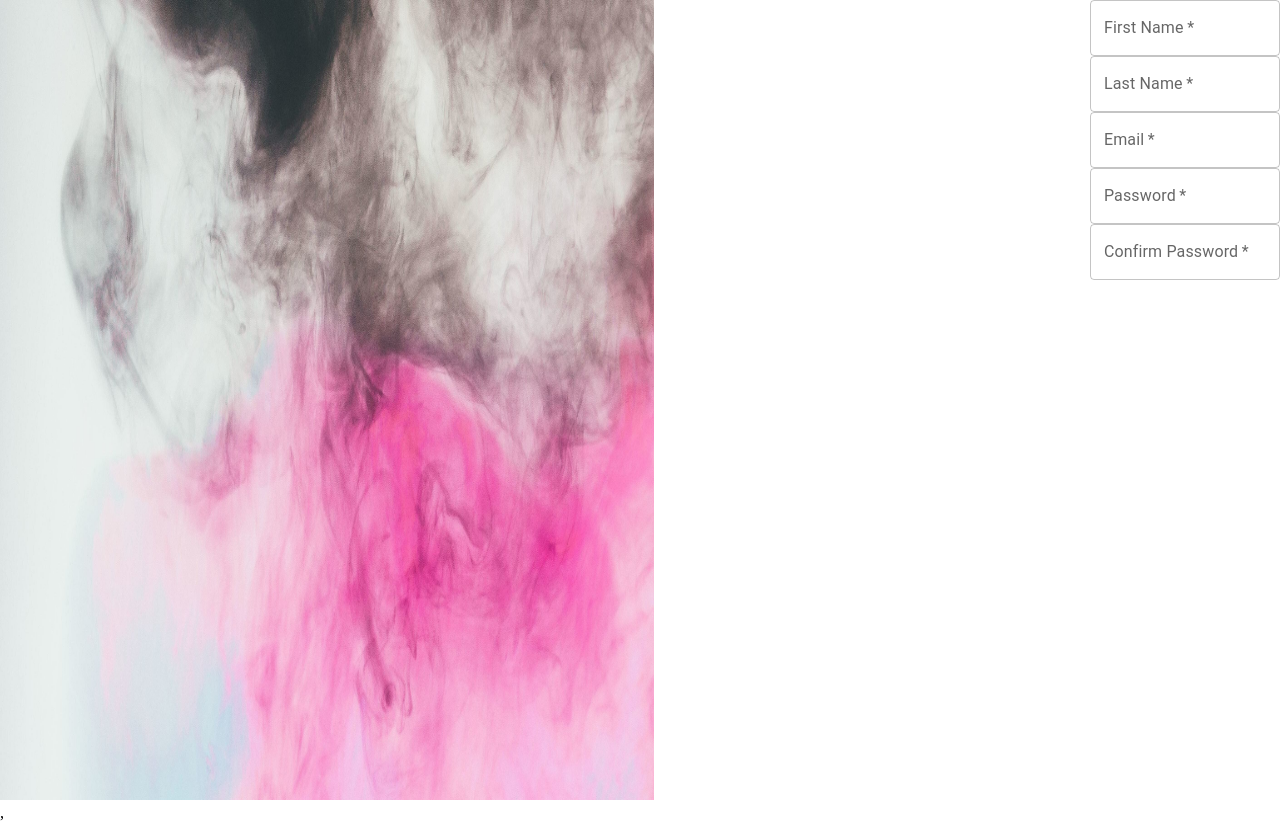
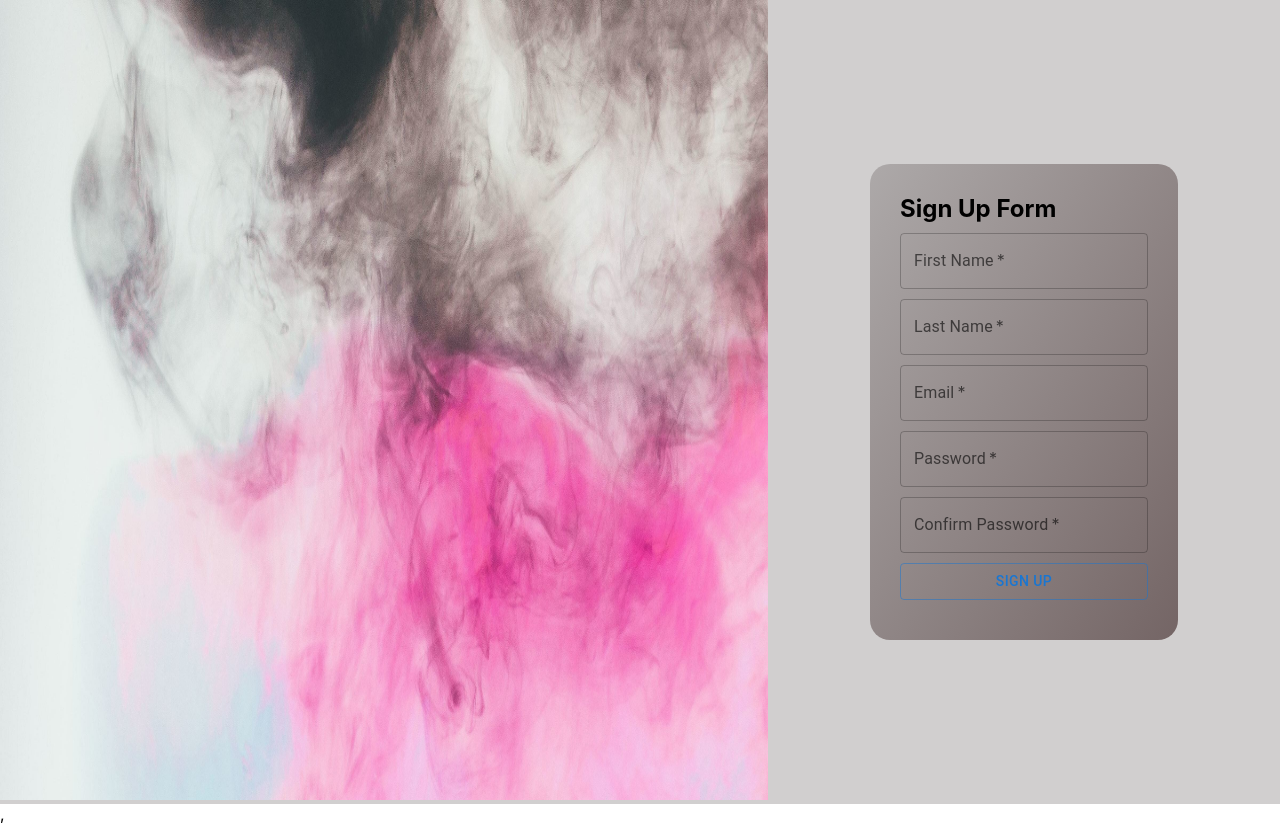
Before and after one commit to muhammad-ahmed02/GUI, a React (Create React App) app: page /register in a window 1280 px wide. Built offline with nearby package versions, Linux system fonts and the light colour scheme.

Commit message:
register page style

```diff
--- a/src/components/Register.jsx
+++ b/src/components/Register.jsx
@@ -1,19 +1,24 @@
 import TextField from "@mui/material/TextField";
+import Button from "@mui/material/Button";
 
 import "./Register.scss";
 import useWindowDimensions from "./Dimension";
 import Background from "../assets/background.jpg";
+import { useState } from "react";
 
 const Register = () => {
   const { height, width } = useWindowDimensions();
+  const [password, setPassword] = useState("");
+  const [cPassword, setCPassword] = useState("");
 
   return (
     <div className="register-page">
       <div className="background">
-        <img src={Background} alt="Background" width="60%" height={height} />
+        <img src={Background} alt="Background" width="100%" height={height} />
       </div>
       <div className="register-form">
         <form>
+          <h2>Sign Up Form</h2>
           <div className="form-group">
             <TextField required id="outlined-required" label="First Name" />
           </div>
@@ -30,6 +35,10 @@ const Register = () => {
               label="Password"
               type="password"
               autoComplete="current-password"
+              value={password}
+              onChange={(e) => {
+                setPassword(e.target.value);
+              }}
             />
           </div>
           <div className="form-group">
@@ -39,7 +48,14 @@ const Register = () => {
               label="Confirm Password"
               type="password"
               autoComplete="current-password"
+              value={cPassword}
+              onChange={(e) => {
+                setCPassword(e.target.value);
+              }}
             />
+          </div>
+          <div className="form-group">
+            <Button className="btn" variant="outlined">Sign Up</Button>
           </div>
         </form>
       </div>
--- a/src/components/Register.scss
+++ b/src/components/Register.scss
@@ -1,9 +1,43 @@
 * {
   margin: 0px;
   padding: 0px;
+  font-family: -apple-system, BlinkMacSystemFont, "Segoe UI", Roboto, Oxygen,
+    Ubuntu, Cantarell, "Open Sans", "Helvetica Neue", sans-serif;
 }
 
 .register-page {
   display: flex;
   flex-direction: row;
+  background-color: rgb(209, 207, 207);
+  // color: rgb(202, 202, 202);
 }
+
+.background {
+  width: 60%;
+}
+
+.register-form {
+  width: 40%;
+  margin: auto;
+  display: flex;
+  flex-direction: row;
+  justify-content: center;
+  align-items: center;
+  form {
+    background: linear-gradient(
+      to bottom right,
+      rgb(173, 169, 169),
+      rgb(116, 101, 101)
+    );
+    border-radius: 20px;
+    padding: 30px;
+  }
+}
+
+.form-group {
+  margin: 10px 0px;
+}
+
+.btn {
+  width: 100%;
+}
```
